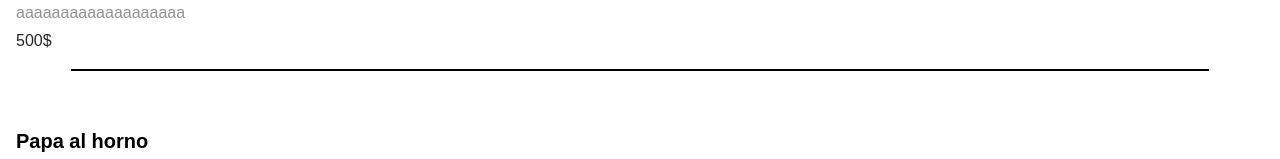
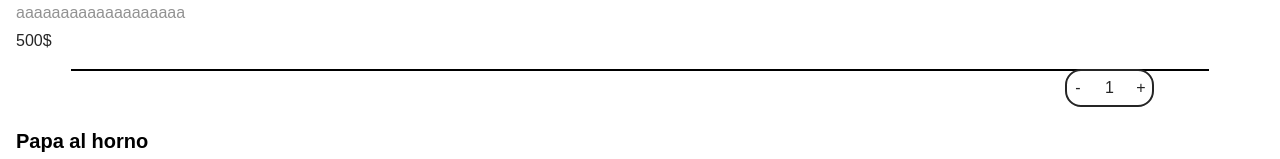
Before and after one commit to NachoBerardo/Waitless, a Next.js app in the folder waitless/: page / in a window 1280 px wide. Both pictures are taken after a click on the button "Ver pedido". Shown: the part 166-325 px from the top of the page. Built offline with nearby package versions, Linux system fonts and the light colour scheme.

Commit message:
Cambiar cositas raras

```diff
--- /dev/null
+++ b/waitless/src/components/btnSumarRestar.tsx
@@ -0,0 +1,25 @@
+import { useState } from "react";
+
+type btnSumarRestarProps = {
+    x?: number;
+    y?: number;
+}
+
+const btnSumarRestar: React.FC=()=>{
+  const [cantidad, setCantidad] = useState(1);
+  const handleClickSumar = () => {
+    setCantidad(cantidad + 1);
+  };
+
+  const handleClickRestar = () => {
+    if(cantidad>1){
+      setCantidad(cantidad - 1);
+    }
+  };
+  return  <div className="border-solid border-2 border-[#252525] absolute rounded-2xl right-0 flex items-center justify-between mr-[126px] h-[38px] w-[89px]">
+  <button className="text-[#252525] h-[14px] w-[14px] flex items-center justify-center my-2 ml-1" onClick={handleClickRestar}>-</button> {/*8 de arriba, 4 del margin y 20 entre otros botones*/}
+  <p className="text-[#252525] h-[14px] w-[14px] flex items-center justify-center">{cantidad}</p>
+  <button className="text-[#252525] h-[14px] w-[14px] flex items-center justify-center mr-1" onClick={handleClickSumar}>+</button>
+</div>
+}
+export default btnSumarRestar
--- a/waitless/src/components/footerPopUp.tsx
+++ b/waitless/src/components/footerPopUp.tsx
@@ -1,4 +1,5 @@
 import { useState } from "react";
+import BtnSumarRestar from "./btnSumarRestar"
 interface Props {
   titulo: string;
   descripcion: string;
@@ -13,17 +14,7 @@ interface Order{
   price: string;
 }
 const FooterPopUp: React.FC<Props> = ({titulo, descripcion, precio, setShowPopUP, setShowMenu}) => {
-  const [cantidad, setCantidad] = useState(0);
   const [pedido, setPedido] = useState<Order[]>([]);
-  const handleClickSumar = () => {
-    setCantidad(cantidad + 1);
-  };
-
-  const handleClickRestar = () => {
-    if(cantidad>=1){
-      setCantidad(cantidad - 1);
-    }
-  };
 
   const handlePedido = () =>{
     addPedido(titulo, descripcion, precio);
@@ -41,11 +32,7 @@ return <footer className="w-full h-[90px] bg-background bottom-0 absolute shadow
     <button className=" bg-btngreen absolute rounded-2xl right-0  mr-7 h-[38px] w-[89px]" onClick={handlePedido}>
       <p className="text-white" >Agregar</p>
     </button>
-    <div className="border-solid border-2 border-[#252525] absolute rounded-2xl right-0 flex items-center justify-between mr-[126px] h-[38px] w-[89px]">
-      <button className="text-[#252525] h-[14px] w-[14px] flex items-center justify-center my-2 ml-1" onClick={handleClickRestar}>-</button> {/*8 de arriba, 4 del margin y 20 entre otros botones*/}
-      <p className="text-[#252525] h-[14px] w-[14px] flex items-center justify-center">{cantidad}</p>
-      <button className="text-[#252525] h-[14px] w-[14px] flex items-center justify-center mr-1" onClick={handleClickSumar}>+</button>
-    </div>
+    <BtnSumarRestar></BtnSumarRestar>
     <div className="h-full absolute">
       <p className="text-[#252525] ml-7 top-0 mt-5 ">Subtotal</p>
       <h4 className="text-[#252525] ml-7">$2.000,0</h4>
--- a/waitless/src/pages/index.tsx
+++ b/waitless/src/pages/index.tsx
@@ -6,7 +6,8 @@ import ScrollBar from "../components/scrollbar";
 import HeaderMenu from "../components/headerMenu";
 import PopUp from "../components/PopUp";
 import FooterMenu from "../components/footerMenu";
-import Flecha from "../../public/arrowBlack.svg"
+import BtnSumarRestar from "../components/btnSumarRestar"
+
 
 //import useQuery from "../apiFetch.js"
 //import QueryClientProvider from '@tanstack/react-query'
@@ -239,10 +240,13 @@ export default function Menu() {
               <div className="h-full w-full">
               <hr className="bg-LineaVerdePedido mt-9 h-[2px] static"/>
               <p className="text-LineaVerdePedido absolute">Gimena</p>
-                <div className="w-full h-fit p-2" >
+                <div className="w-full h-fit p-2 ">
                   <h4 className="text-black pl-2 pt-[26px] overflow-hidden inline-flex" id="comidaPedido"> Papa al horno</h4>
                   <p className="pl-2 text-letraGris max-w-[156px]">aaaaaaaaaaaaaaaaaaa</p>
                   <p className="pl-2 text-letraGrisOscuro pt-1 pb-4">500$</p>
+                  <div className="h-fit w-fit right-0 top-0 ">
+                    <BtnSumarRestar></BtnSumarRestar>
+                  </div>
                   <div className="w-full h-fit flex justify-center">
                     <hr className="border-b bg-LineaPedido w-[90%] h-px mb-4"/>
                   </div>
```
